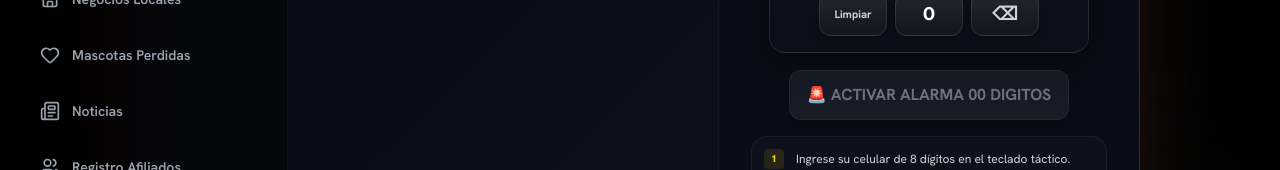
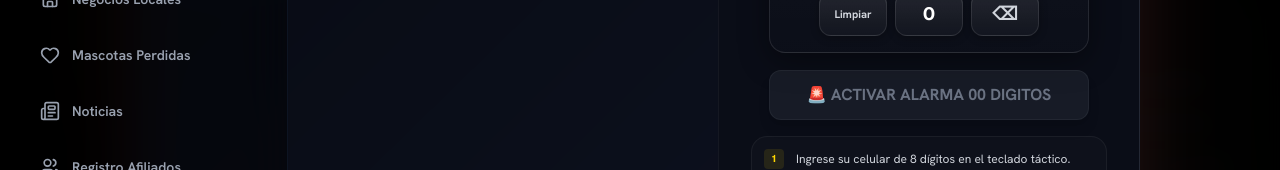
Before and after one commit to Hogans2024/barrio-el-trigal, a React (Vite) app: page / in a window 1280 px wide. Both pictures are taken after a click on the button "ACTIVAR ALARMA VECINAL". Shown: the part 369-539 px from the top of the page. Built offline with nearby package versions, Linux system fonts and the light colour scheme.

Commit message:
v0.1.69 boton ACTIVAR ALARMA con w-[90%] igual que tarjeta

```diff
--- a/src/components/ActiveAlarmModal.tsx
+++ b/src/components/ActiveAlarmModal.tsx
@@ -435,7 +435,7 @@ export default function ActiveAlarmModal({ isOpen, onClose, type }: ActiveAlarmM
             <button
               onClick={handleVerifyPhone}
               disabled={enteredPin.length < 1}
-              className={`max-w-[280px] mx-auto w-full mt-3 py-2.5 tall:py-3 sm:py-2.5 rounded-xl font-bold font-sans text-sm tall:text-base sm:text-sm transition-all duration-300 active:scale-95 flex items-center justify-center space-x-2 shadow-lg cursor-pointer ${
+              className={`w-[90%] mx-auto mt-3 py-2.5 tall:py-3 sm:py-2.5 rounded-xl font-bold font-sans text-sm tall:text-base sm:text-sm transition-all duration-300 active:scale-95 flex items-center justify-center space-x-2 shadow-lg cursor-pointer ${
                 step === 'enter_activation_phone'
                   ? enteredPin.length >= 1
                     ? 'bg-[#FFD700] hover:bg-[#ffe16d] text-black shadow-[0_0_25px_rgba(255,215,0,0.5)] font-extrabold ring-4 ring-[#FFD700]/30'
```
